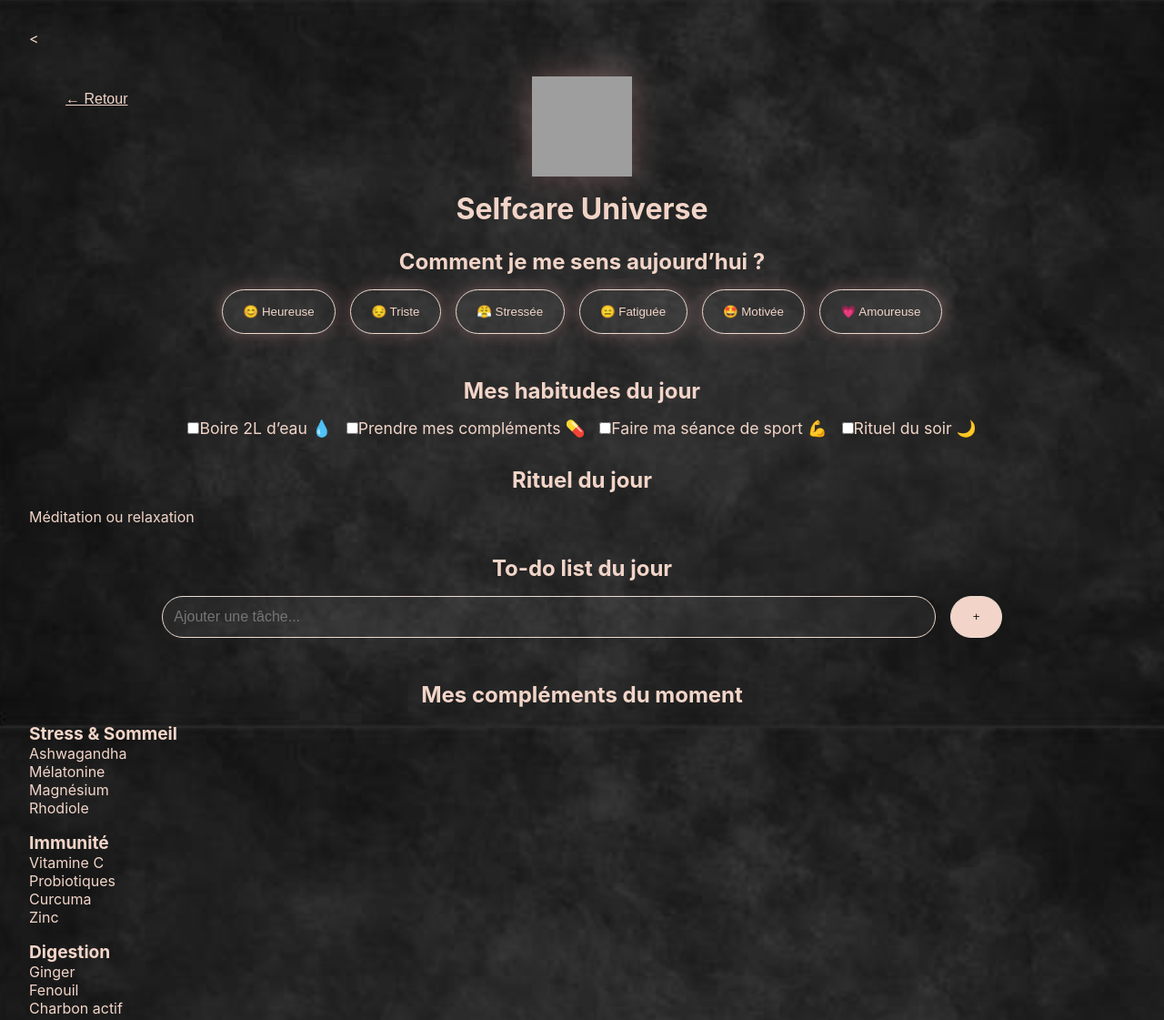
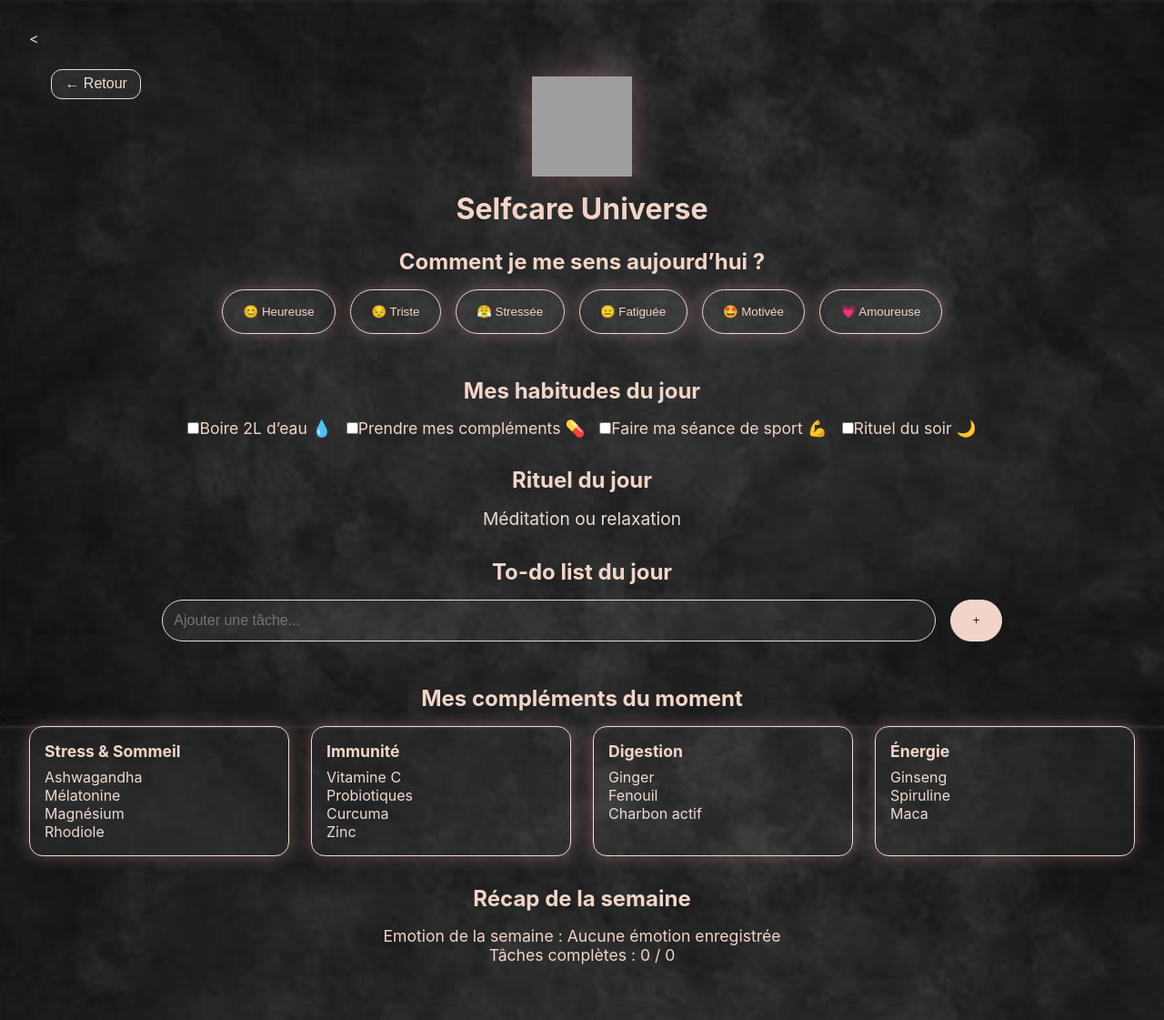
Before and after one commit to myriamortiz/fitbloom-studio, a plain HTML site: page selfcare.html in a window 1280 px wide. Shown: the top 1121 px of the page at 91% size. Drawn offline with Linux system fonts and the light colour scheme; grey boxes are pictures that could not be loaded.

Commit message:
Update style.css

```diff
--- a/style.css
+++ b/style.css
@@ -573,6 +573,7 @@ body {
   margin: 0;
   color: var(--fbs-rose-pale);
 }
+
 /* -------------------------------- */
 /*                PAGE SELFCARE                */
 /* -------------------------------- */
@@ -626,6 +627,13 @@ body {
   color: var(--fbs-rose-pale);
   text-align: center;
   margin-bottom: 1rem;
+}
+
+.sc-section #rituel {
+  text-align: center;
+  font-size: 1.2rem;
+  color: var(--fbs-rose-clair);
+  margin-top: 1rem;
 }
 
 /* EMOTIONS */
@@ -726,14 +734,24 @@ body {
 
 /* COMPLÉMENTS */
 .complements-container {
-  display: flex;
-  flex-direction: column;
-  gap: 1rem;
+  display: grid;
+  grid-template-columns: repeat(4, 1fr);
+  gap: 1.5rem;
+  margin-top: 1rem;
+}
+
+.complement-category {
+  background: rgba(255, 255, 255, 0.05);
+  padding: 1rem;
+  border-radius: 15px;
+  border: 1.5px solid var(--fbs-rose-clair);
+  box-shadow: 0 0 18px var(--fbs-glow);
 }
 
 .complement-category h3 {
-  font-size: 1.2rem;
+  font-size: 1.1rem;
   color: var(--fbs-rose-pale);
+  margin-bottom: 0.5rem;
 }
 
 .complement-category ul {
@@ -743,7 +761,7 @@ body {
 
 .complement-category li {
   font-size: 1rem;
-  color: var(--fbs-rose-pale);
+  color: var(--fbs-rose-clair);
 }
 
 /* RECAP HEBDO */
@@ -754,12 +772,24 @@ body {
 }
 
 /* BOUTON RETOUR */
-.back-btn {
-  background: none;
-  border: var(--fbs-rose-pale);
-  color: var(--fbs-rose-pale);
+.sub-header .back-btn {
+  position: absolute;
+  left: 1.5rem;
+  top: 1.5rem;
+  text-decoration: none;
   font-size: 1rem;
-  cursor: pointer;
-  padding: 1rem;
-  text-decoration: underline;
+  color: var(--fbs-rose-clair);
+  background: rgba(255, 255, 255, 0.06);
+  padding: 0.4rem 0.9rem;
+  border-radius: 12px;
+  border: 1px solid var(--fbs-rose-clair);
+  transition: 0.2s;
+  display: flex;
+  align-items: center;
+  justify-content: center;
 }
+
+.sub-header .back-btn:hover {
+  background: var(--fbs-rose-clair);
+  color: #1a1a1a;
+}
```
